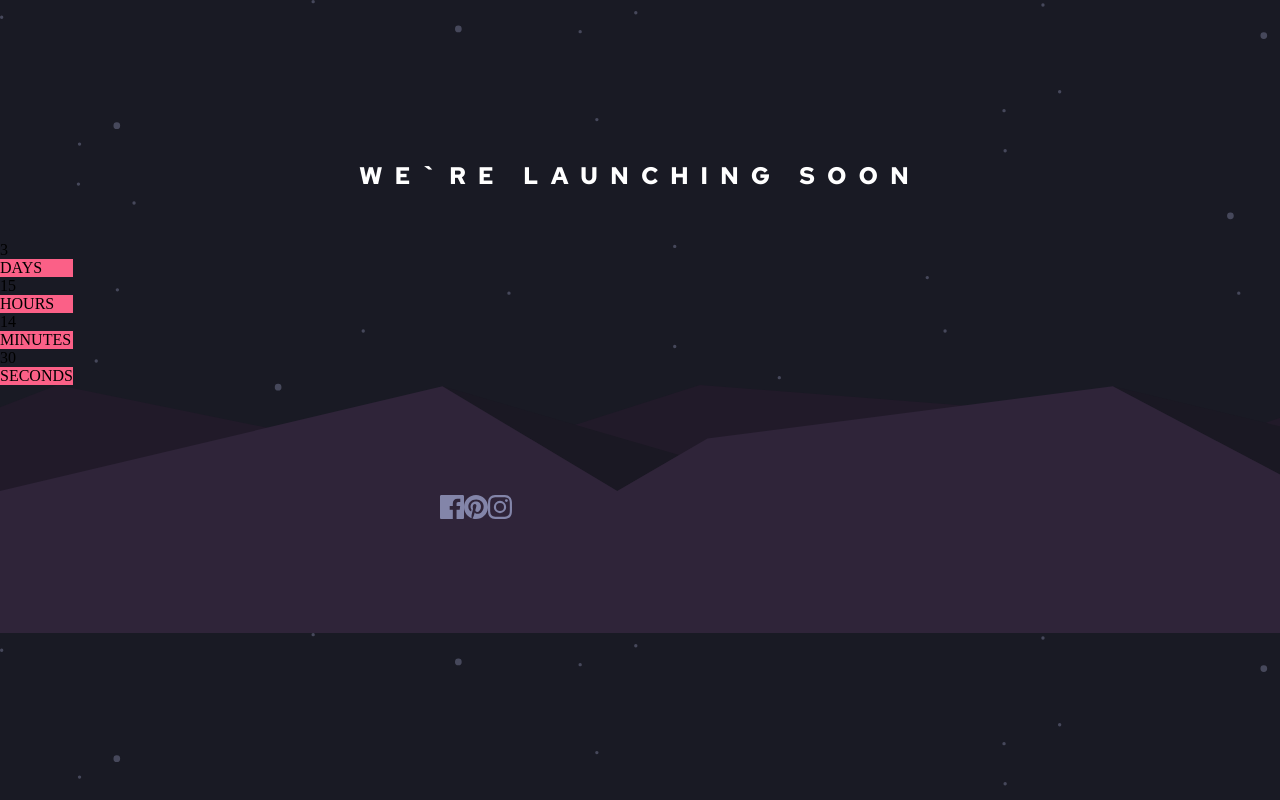
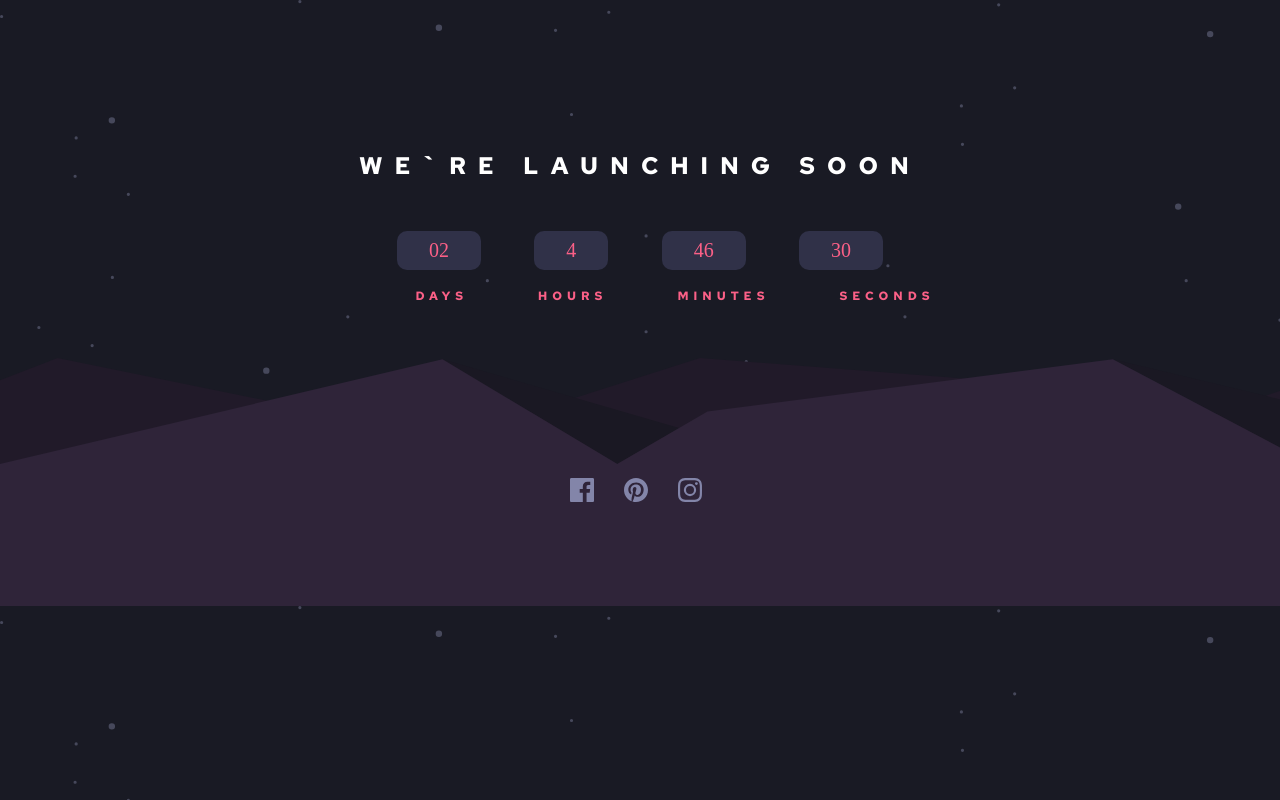
Before and after one commit to Marianscabas/sprint-0-estapa2, a plain HTML site: page index.html in a window 1280 px wide. Drawn offline with Linux system fonts and the light colour scheme.

Commit message:
version 3

```diff
--- a/index.html
+++ b/index.html
@@ -18,32 +18,40 @@
     </header>
     <main class="main">
         <div class="main__countdown_p">
-            <div class="main__div_1">
+            <div class="main__div_p">
+                <div>
                     <p id="days">00</p>
                 </div>
-            <div class="main__div_2">
+                <div>
+                    <p id="hours">00</p>
+                </div>
+                <div>
+                    <p id="minutes">00</p>
+                </div>
+                <div>
+                    <p id="seconds">00</p>
+                </div>
+            </div>
+<br>
+            <div class="main__div_span">
+                <div>
                     <span>DAYS</span>
                 </div>
-            <div class="main__div_1">
-                <p id="hours">00</p>
-            </div>
-            <div  class="main__div_2">
+                <div>
                     <span>HOURS</span>
                 </div>
-            <div class="main__div_1" >
-                <p id="minutes">00</p>
-            </div>
-            <div  class="main__div_2">
+                <div>
                     <span>MINUTES</span>
                 </div>
-            <divclass="main__div_1" >
-                <p id="seconds">00</p>
-            </divclass=>
-            <div  class="main__div_2">
+                <div>
                     <span>SECONDS</span>
+
+                </div>
             </div>
     </main>
-
+<br>
+<br>
+<br>
     <footer>
         <div class="footer__div_p">
             <div class="footer__span_p">
--- a/main.js
+++ b/main.js
@@ -5,7 +5,7 @@ const $dias = document.getElementById('days'),
 
 
 
-const countdownDate = new Date('12 25, 2022 10:28:00').getTime();
+const countdownDate = new Date('12 24, 2022 00:00:00').getTime();
 
 let interval = setInterval(function(){
 
@@ -21,7 +21,7 @@ let interval = setInterval(function(){
     let segundos = Math.floor((distance % (1000 * 60 )) / (1000));
 
 
-    $dias.innerHTML = dias;
+    $dias.innerHTML = ('0' + dias).slice(-2);
     $horas.innerHTML = horas;
     $minutos.innerHTML = minutos;
     $segundos.innerHTML = ('0' + segundos).slice(-2);
--- a/sass/_universal.scss
+++ b/sass/_universal.scss
@@ -2,4 +2,5 @@
     padding: 0;
     margin: 0;
     box-sizing: border-box;
+    // overflow: hidden;
 }
--- a/sass/style.scss
+++ b/sass/style.scss
@@ -2,7 +2,7 @@
 @import url('https://fonts.googleapis.com/css2?family=Red+Hat+Text:wght@700&display=swap');
 //font-family: 'Red Hat Text', sans-serif;
 
-// iportar partiañ o modulos
+// iportar partial o modulos
 @import "./universal";
 
 
@@ -25,7 +25,7 @@ $Soft-red: hsl(345, 95%, 68%);
     background: nth(nth($color-stops, 1), 1);
     background: -webkit-linear-gradient(legacy-direction($direction), $color-stops);
     background: linear-gradient($direction, $color-stops);
-  }
+}
 
 body {
     background-color: $Very-dark-mostly-black-blue ;
@@ -34,58 +34,100 @@ body {
 
 }
 
-h1{
+h1 {
     color: $White;
     font-size: 24px;
     font-family: 'Red Hat Text', sans-serif;
     letter-spacing: 12px;
+    text-align: justify;
 }
 
-.header__div_p{
+.header__div_p {
     display: flex;
     flex-direction: column;
     align-items: center;
-    margin-top: 110px;
+    margin-top: 100px;
     @include paddings(50)
 }
 
-.container{
 
+
+main {
     display: flex;
     align-items: center;
     justify-content: center;
-    flex-direction: column;
-    background-color: $White;
 }
 
-main{
-   display: flex;
-}
-.countdown{
-   display: flex;
-   justify-content: center
+.main__div_p {
+    display: flex;
+    justify-content: space-around;
+    color: $Soft-red;
+    font-size: 20px;
+    margin-left: 50px;
 
 }
- .countdown div{
-    background-color: $Dark-desaturated-blue
- }
 
-.main__div_2{
-    background-color: $Soft-red
-}
-
-
-.footer__div_p{
-    @include paddings(110);
-    background-color: linear-gradient($Dark-desaturated-blue , $Very-dark-blue);
-    background-image: url(../images/pattern-hills.svg);
-    background-size: cover;
-
+.main__div_p div {
+    @include paddings(8);
+    text-align: center;
+    background-color: $Dark-desaturated-blue;
+    margin-left: -50px;
+    display: flex;
+    border-radius: 10px;
 
 
 }
 
- .footer__span_p{
- display: flex;
+.main__div_span {
+    display: flex;
+    justify-content: space-around;
+    color: $Soft-red;
+    font-size: 12px;
+    font-family: 'Red Hat Text', sans-serif;
+    letter-spacing: 5px;
+
+
+}
+
+.main__div_span div {
+    margin-left: 70px;
+}
+
+.footer__div_p {
+    @include paddings(100);
+    background-color: linear-gradient($Dark-desaturated-blue , $Very-dark-blue);
+    background-image: url(../images/pattern-hills.svg);
+    background-size: cover;
+}
+
+.footer__span_p {
+    display: flex;
+    margin-top: 20px;
+    margin-left: 170px;
+    gap: 30px;
+}
+
+@media screen and (max-width: 700px) {
+    body{
+        width: 100%;
+        margin: 0 auto ;
+        max-width:100%;
+    }
+
+    h1{
+        color: aqua;
+        font-size: 30px;
+        letter-spacing: 10px;
 
     }
+
+    img {
+        width:100%;
+        max-width:400px;
+    }
+
+    .footer__div_p{
+       overflow: hidden;
+    }
+
+}
```
Also changed, not shown: sass/style.css, 2 other files. Lines whose indentation alone changed are shown as unchanged.
